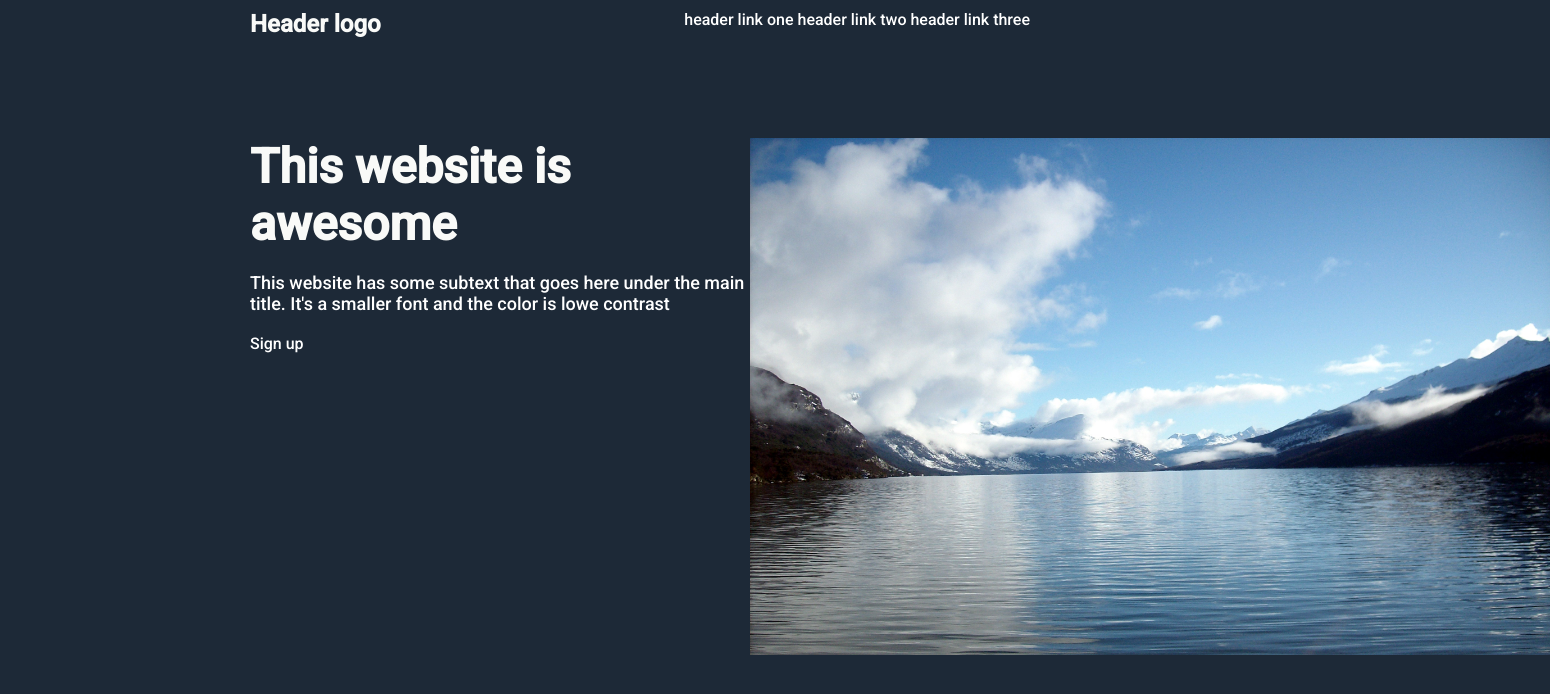
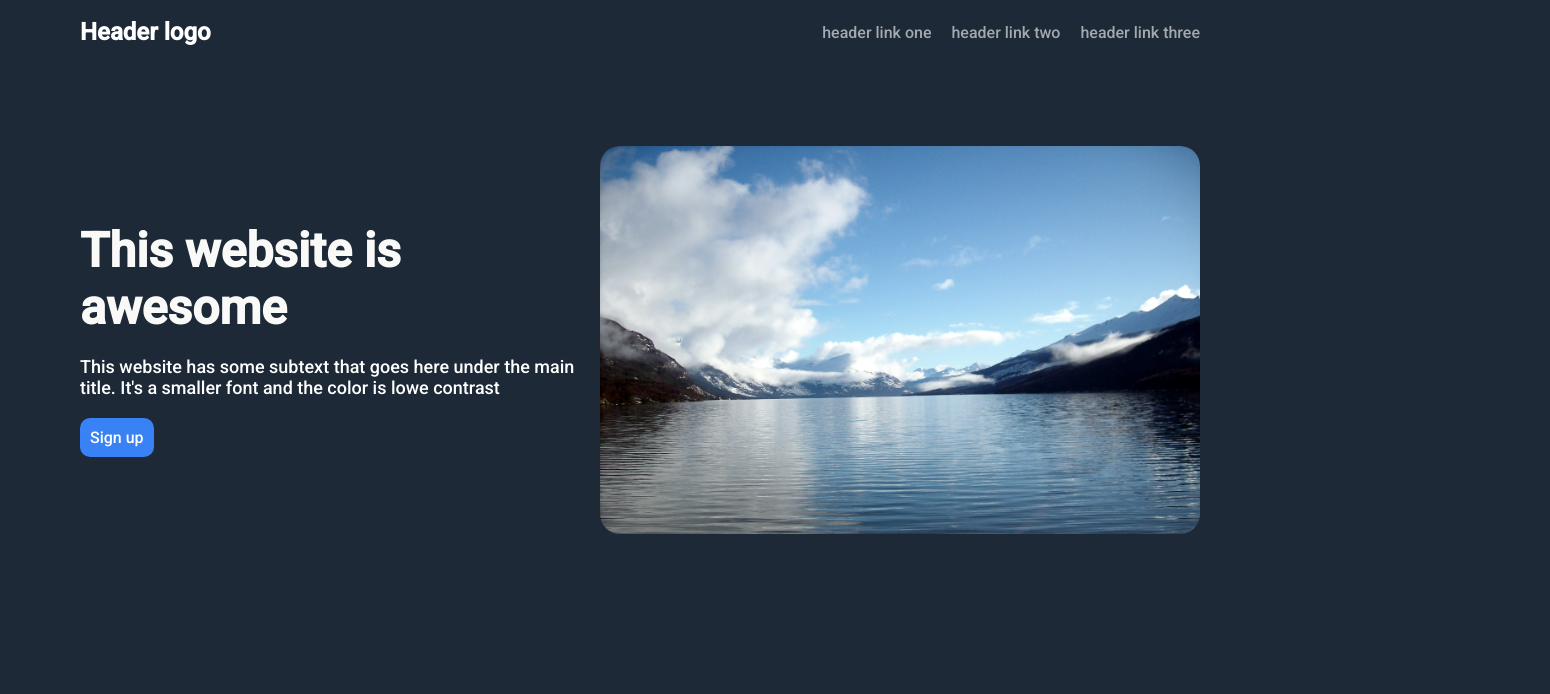
Before and after one commit to Draxgun/odin-landing-page, a plain HTML site: page index.html in a window 1280 px wide. Shown: the whole page, 1550 px wide, since content can reach past the window. Drawn offline with Linux system fonts and the light colour scheme.

Commit message:
Changes in header and image size

```diff
--- a/index.html
+++ b/index.html
@@ -11,6 +11,9 @@
     <link href="https://fonts.googleapis.com/css2?family=Roboto:wght@500&display=swap" rel="stylesheet">
 </head>
 <body>
+    <div class="container">
+
+        <!--Upper part -->
         <div class = "welcome-board">
             <div class = "header">
                 <div class="title-logo">Header logo</div>
@@ -31,6 +34,8 @@
                 <img src="landscape.jpg" alt="placeholder image" class="placeholder-image">
             </div>
         </div>
+    </div>
+
 
 
 
--- a/styles.css
+++ b/styles.css
@@ -1,14 +1,23 @@
 body {
  font-family:'Roboto', sans-serif;
- background-color: #1d2937 ;
- margin: 10px 250px;
+ background-color:  #1d2937 ;
 }
+
+.container{
+    display: flex;
+    flex-direction: column;
+    align-items: center;
+}
+
 
 .welcome-board{
     display: flex;
     flex-direction: column;
-    flex-shrink: 0;
-    color: white;
+    color:white;
+    padding: 10px;
+    margin: 0;
+
+
 }
 
 .header{
@@ -16,17 +25,29 @@ body {
     flex-direction: row;
     justify-content: space-between;
     margin-bottom: 100px;
+    align-items: center;
+
 }
 
 .title-logo {
     font-size: 24px;
     font-weight: bold;
-    color: #f9faf8;
+    color: white;
+}
+
+.right-links{
+    display: flex;
+    justify-content: space-between;
+    gap: 20px;
+    color:#f9faf89c;
+
 }
 
 .intro {
     display: flex;
     justify-content: space-between;
+    align-items: center;
+    gap: 20px;
 }
 
 .intro-message{
@@ -39,16 +60,24 @@ body {
     font-size: 48px;
     color: #f9faf8;
     font-weight: bolder;
+    width: 400px;
+}
+
+.intro-text{
+    font-size: 18px;
     width: 500px;
 }
 
-.intro-text{
-    width: 500px;
-    font-size: 18px;
+.placeholder-image {
+    width: 600px;
+    height: auto;
+    border-radius: 20px;
+
 }
 
-.placeholder-image {
-    width: 800px;
-    height: auto;
-    justify-content: center;
+.sign-up{
+    background-color: #3882f6;
+    width: fit-content;
+    padding: 10px;
+    border-radius: 10px;
 }
```
Lines whose indentation alone changed are shown as unchanged.
